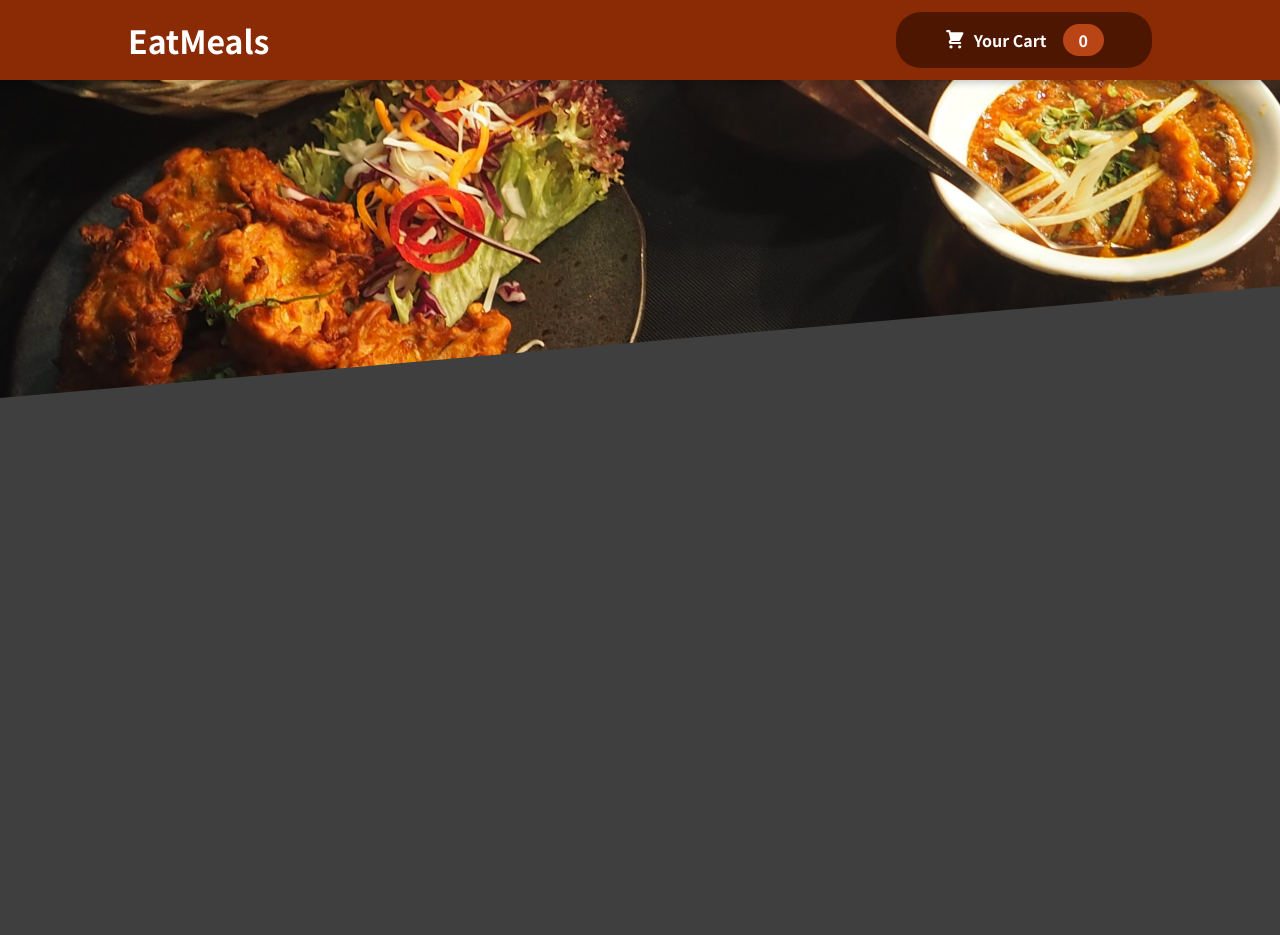
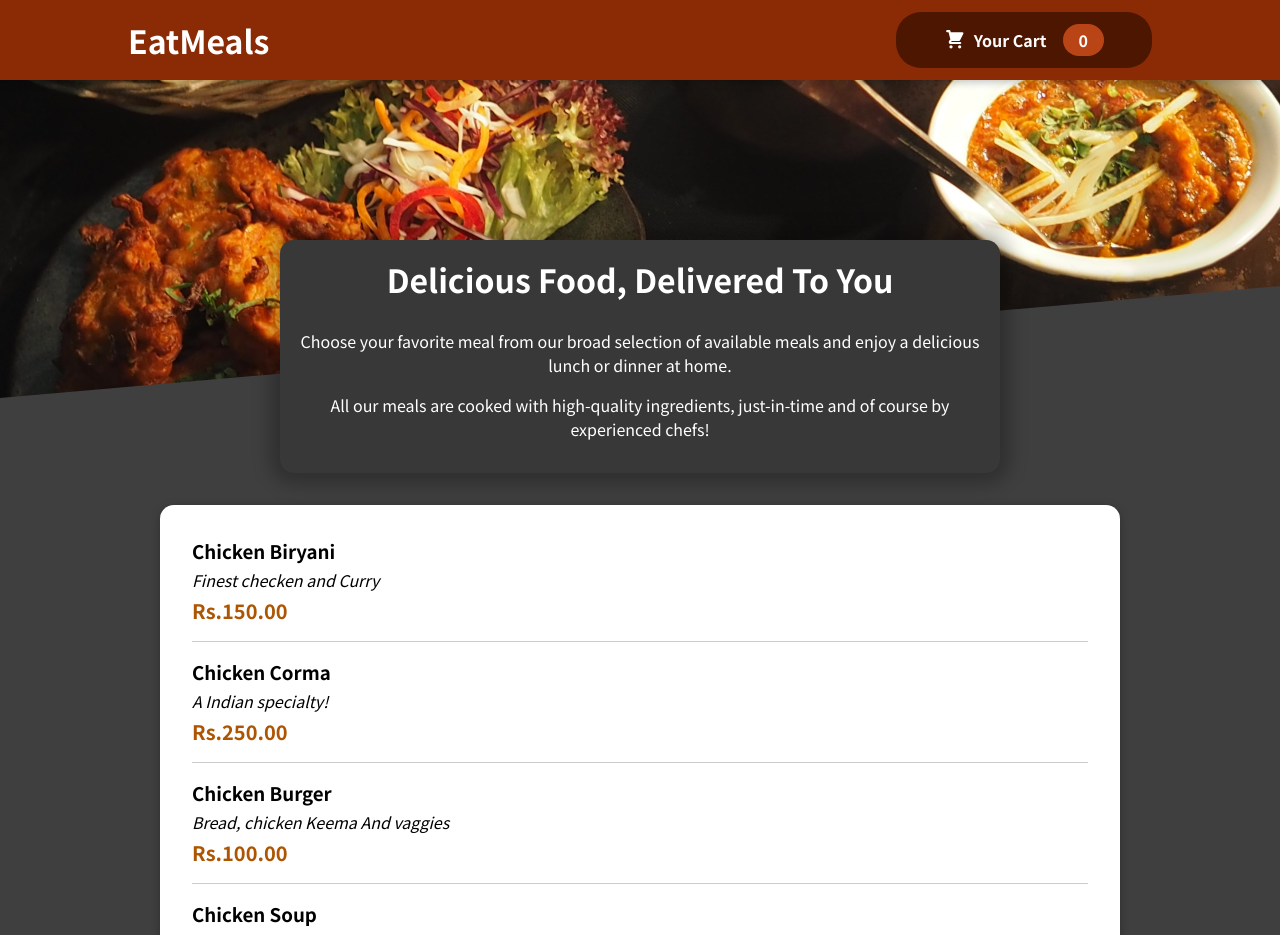
Before and after one commit to Praphul04/Food-Order-App-Sharpener, a React (Create React App) app: page / in a window 1280 px wide. Shown: the top 935 px of the page. Before the commit the page ends 800 px from the top, so only its background shows below. Built offline with nearby package versions, Linux system fonts and the light colour scheme.

Commit message:
first commit

```diff
--- a/src/App.js
+++ b/src/App.js
@@ -1,10 +1,14 @@
 import React, {Fragment} from "react";
 import Header from "./components/Layout/Header";
+import Meals from "./components/Meals/Meals";
 
 function App() {
   return (
     <Fragment>
       <Header/>
+      <main>
+        <Meals />
+      </main>
     </Fragment>
   );
 }
--- /dev/null
+++ b/src/components/Meals/AvailableMeals.js
@@ -0,0 +1,52 @@
+import Card from '../UI/Card';
+import classes from './AvailableMeals.module.css'
+import MealItem from './MealItem/MealItem';
+
+
+const DUMMY_MEALS = [
+    {
+        id: 'm1',
+        name: 'Chicken Biryani',
+        description: 'Finest checken and Curry',
+        price: 150,
+    },
+    {
+        id: 'm2',
+        name: 'Chicken Corma',
+        description: 'A Indian specialty!',
+        price: 250,
+    },
+    {
+        id: 'm3',
+        name: 'Chicken Burger',
+        description: 'Bread, chicken Keema And vaggies',
+        price: 100,
+    },
+    {
+        id: 'm4',
+        name: 'Chicken Soup',
+        description: 'Healthy...and delecious...',
+        price: 50,
+    },
+];
+
+const AvailableMeals = () => {
+    const mealsList = DUMMY_MEALS.map((meal) =>
+    <MealItem
+    key={meal.id}
+    name={meal.name}
+    description={meal.description}
+    price={meal.price}
+    />
+    );
+
+    return (
+        <section className={classes.meals}>
+            <Card>
+                <ul>{mealsList}</ul>
+            </Card>
+        </section>
+    );
+};
+
+export default AvailableMeals;
--- /dev/null
+++ b/src/components/Meals/AvailableMeals.module.css
@@ -0,0 +1,24 @@
+.meals {
+    max-width: 60rem;
+    width: 90%;
+    margin: 2rem auto;
+    animation: meals-appear 1s ease-out forwards;
+  }
+
+  .meals ul {
+    list-style: none;
+    margin: 0;
+    padding: 0;
+  }
+
+  @keyframes meals-appear {
+    from {
+      opacity: 0;
+      transform: translateY(3rem);
+    }
+
+    to {
+      opacity: 1;
+      transform: translateY(0);
+    }
+  }
--- /dev/null
+++ b/src/components/Meals/MealItem/MealItem.js
@@ -0,0 +1,21 @@
+
+import classes from './MealItem.module.css';
+
+const MealItem = (props) => {
+  const price = `Rs.${props.price.toFixed(2)}`;
+
+  return (
+    <li className={classes.meal}>
+      <div>
+        <h3>{props.name}</h3>
+        <div className={classes.description}>{props.description}</div>
+        <div className={classes.price}>{price}</div>
+      </div>
+      <div>
+
+      </div>
+    </li>
+  );
+};
+
+export default MealItem;
--- /dev/null
+++ b/src/components/Meals/MealItem/MealItem.module.css
@@ -0,0 +1,22 @@
+.meal {
+    display: flex;
+    justify-content: space-between;
+    margin: 1rem;
+    padding-bottom: 1rem;
+    border-bottom: 1px solid #ccc;
+  }
+
+  .meal h3 {
+    margin: 0 0 0.25rem 0;
+  }
+
+  .description {
+    font-style: italic;
+  }
+
+  .price {
+    margin-top: 0.25rem;
+    font-weight: bold;
+    color: #ad5502;
+    font-size: 1.25rem;
+  }
--- /dev/null
+++ b/src/components/Meals/Meals.js
@@ -0,0 +1,15 @@
+import { Fragment } from 'react';
+import MealsSummary from './MealsSummary';
+import AvailableMeals from './AvailableMeals';
+
+
+const Meals = () => {
+    return (
+      <Fragment>
+        <MealsSummary />
+        <AvailableMeals />
+      </Fragment>
+    );
+  };
+
+  export default Meals;
--- /dev/null
+++ b/src/components/Meals/MealsSummary.js
@@ -0,0 +1,19 @@
+import classes from './MealsSummary.module.css'
+
+const MealsSummary = () => {
+    return (
+      <section className={classes.summary}>
+        <h2>Delicious Food, Delivered To You</h2>
+        <p>
+          Choose your favorite meal from our broad selection of available meals
+          and enjoy a delicious lunch or dinner at home.
+        </p>
+        <p>
+          All our meals are cooked with high-quality ingredients, just-in-time and
+          of course by experienced chefs!
+        </p>
+      </section>
+    );
+  };
+
+  export default MealsSummary;
--- /dev/null
+++ b/src/components/Meals/MealsSummary.module.css
@@ -0,0 +1,18 @@
+.summary {
+    text-align: center;
+    max-width: 45rem;
+    width: 90%;
+    margin: auto;
+    margin-top: -10rem;
+    position: relative;
+    background-color: #383838;
+    color: white;
+    border-radius: 14px;
+    padding: 1rem;
+    box-shadow: 0 1px 18px 10px rgba(0, 0, 0, 0.25);
+  }
+
+  .summary h2 {
+    font-size: 2rem;
+    margin-top: 0;
+  }
--- /dev/null
+++ b/src/components/UI/Card.js
@@ -0,0 +1,7 @@
+import classes from './Card.module.css';
+
+const Card = (props) => {
+  return <div className={classes.card}>{props.children}</div>
+};
+
+export default Card;
--- /dev/null
+++ b/src/components/UI/Card.module.css
@@ -0,0 +1,6 @@
+.card {
+    padding: 1rem;
+    box-shadow: 0 2px 8px rgba(0, 0, 0, 0.25);
+    border-radius: 14px;
+    background-color: white;
+  }
```
Also changed, not shown: src/components/Meals/MealItem/MealItemForm.js (added).
